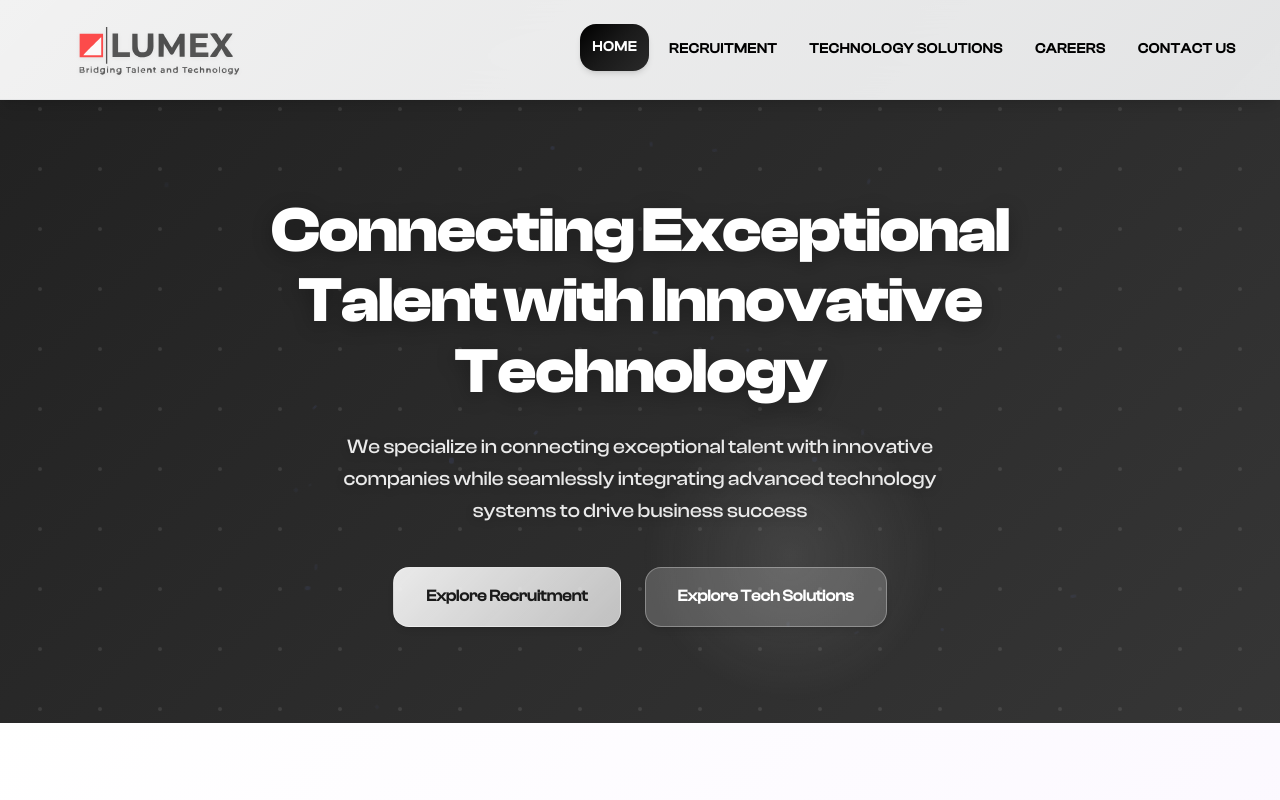
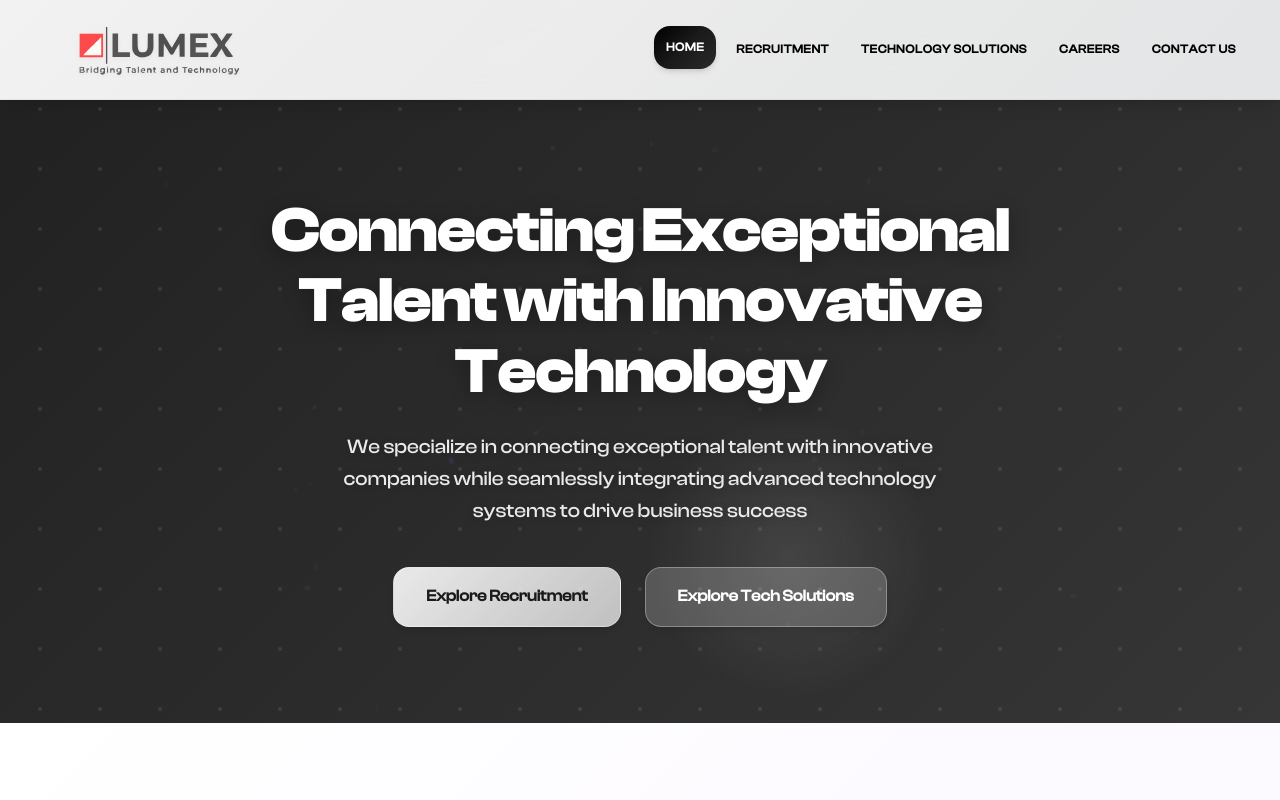
Before and after one commit to manibhushan/lumex-web, a Vue app: page / in a window 1280 px wide. Shown: the top 800 px of the page. Built offline with nearby package versions, Linux system fonts and the light colour scheme.

Commit message:
update navigation

```diff
--- a/src/components/navigation/navigation.css
+++ b/src/components/navigation/navigation.css
@@ -39,7 +39,7 @@
 .nav__logo-container {
   display: flex;
   align-items: center;
-  gap: var(--spacing-4);
+  gap: var(--spacing-1);
 }
 
 .nav__logo-svg {
@@ -133,7 +133,7 @@
   position: relative;
   overflow: hidden;
   text-transform: uppercase;
-  font-size: var(--font-size-sm);
+  font-size: var(--font-size-xs);
   letter-spacing: 0.05em;
 }
 
```
